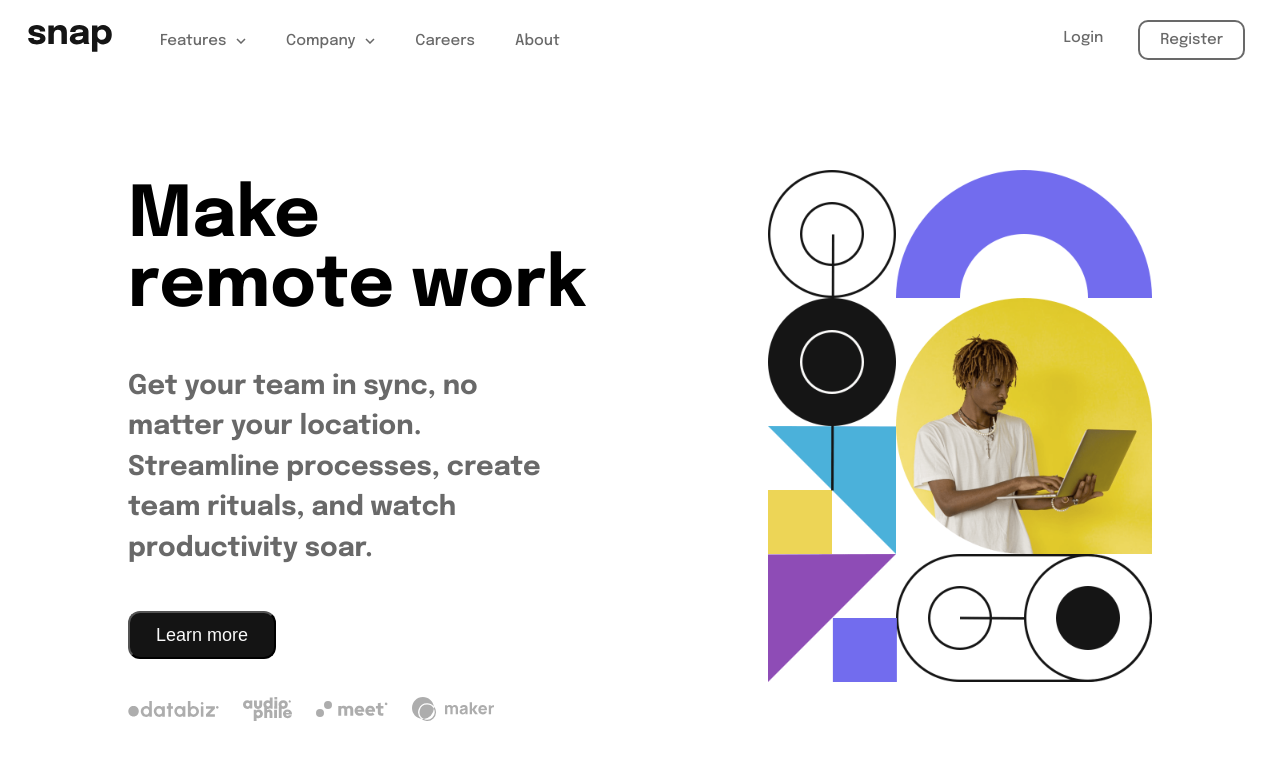
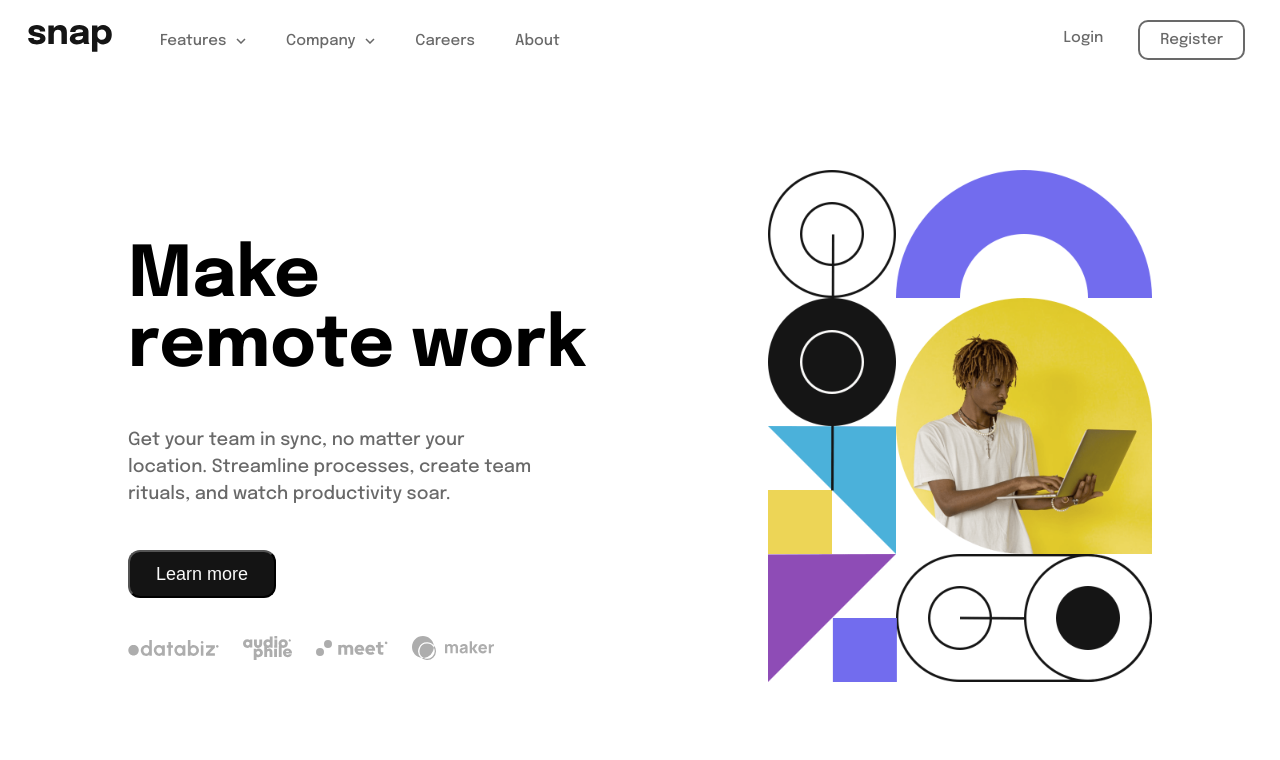
Before and after one commit to chan-cheahang/cognizant-solution, a React (Vite) app: page / in a window 1280 px wide. Shown: the top 760 px of the page. Built offline with nearby package versions, Linux system fonts and the light colour scheme.

Commit message:
fix(main): override banner content's h2 tag default font size and weight

```diff
--- a/src/App.css
+++ b/src/App.css
@@ -12,6 +12,7 @@
   --colorTextWhite: hsl(0, 0%, 98%);
   --colorTextGray: hsl(0, 0%, 41%);
   --colorTextBlack: hsl(0, 0%, 8%);
+  --colorTextGrayHover: hsl(0, 0%, 76%);
 }
 
 body {
@@ -46,6 +47,8 @@ body {
   color: var(--colorTextGray);
   line-height: 1.5;
   margin-top: 45px;
+  font-size: 18px;
+  font-weight: 500;
 }
 
 .banner__content button {
```
